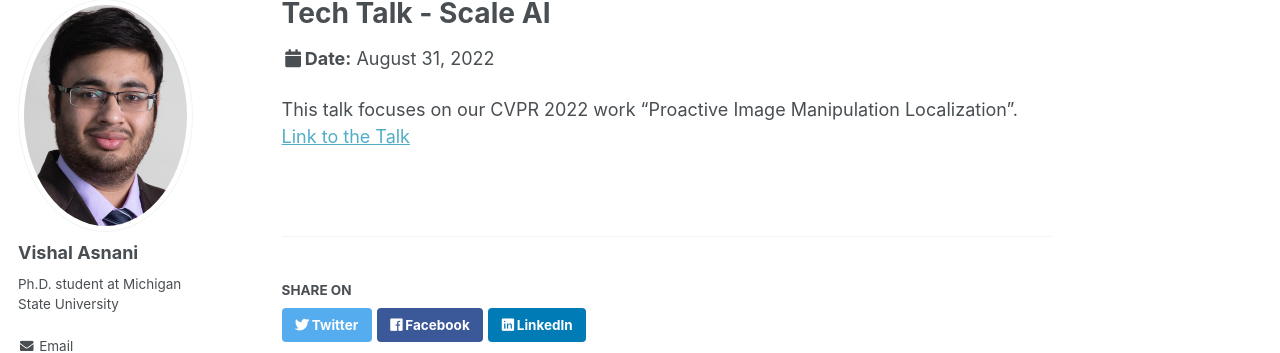
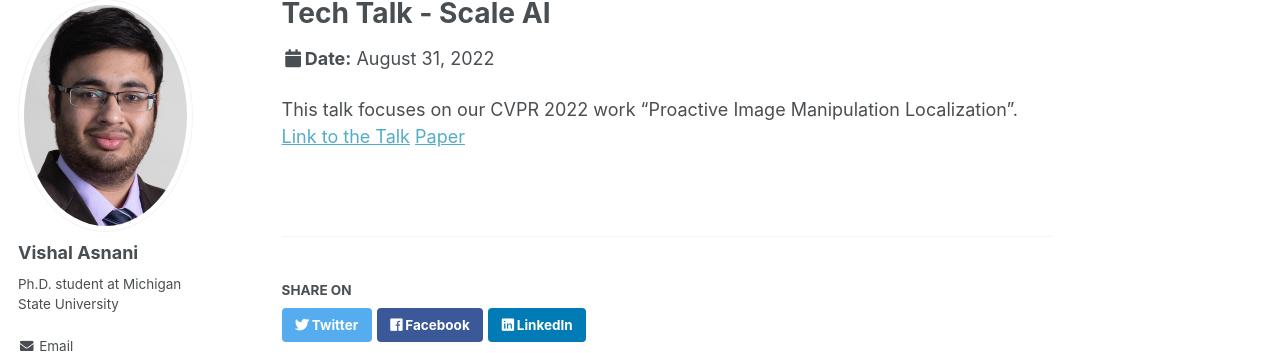
Before and after one commit to vishal3477/vishal3477.github.io, a Jekyll site: the page built from _talks/2012-03-01-talk-1.md, in a window 1280 px wide. Shown: the part 119-472 px from the top of the page. Built offline with Jekyll 4.4.1, drawn with Linux system fonts in a browser that asks for light colours.

Commit message:
Update 2012-03-01-talk-1.md

```diff
--- a/_talks/2012-03-01-talk-1.md
+++ b/_talks/2012-03-01-talk-1.md
@@ -9,3 +9,4 @@ date: 2022-08-31
 
 This talk focuses on our CVPR 2022 work "Proactive Image Manipulation Localization".
 [Link to the Talk](https://exchange.scale.com/home/videos/ai-deepfake-detection-proactive-image-manipulation-detection-research-collaboration-between-michigan-state-university-and-meta-2022-09-26)
+[Paper](http://vishal3477.github.io/files/2.pdf)
```
